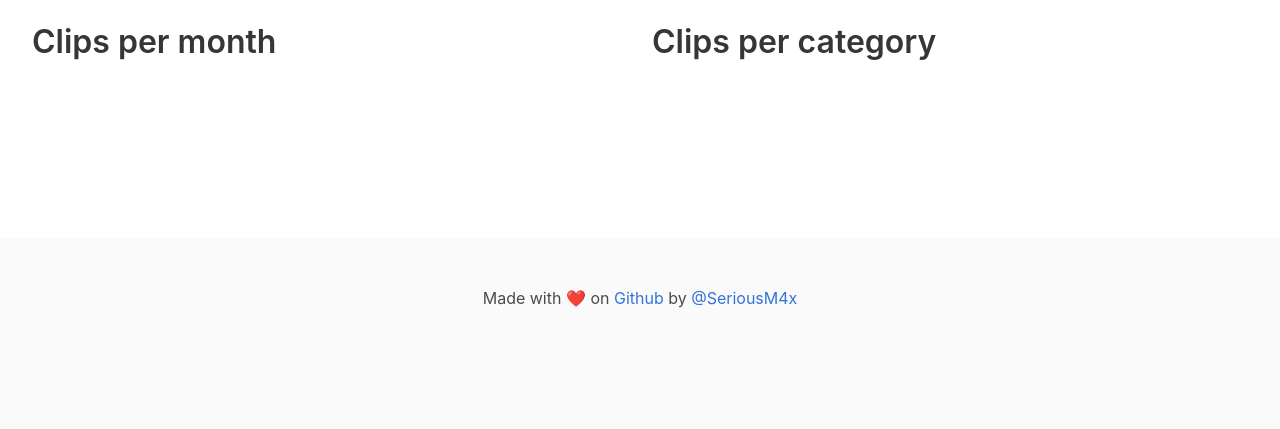
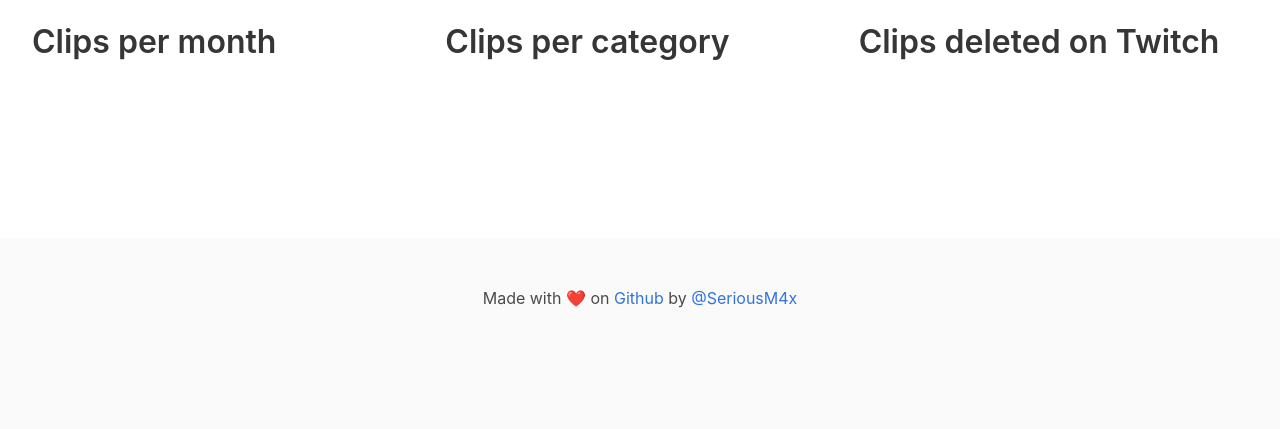
Before and after one commit to seriousm4x/twitch-clip-archive, a Django app: template clips/templates/clips/stats.html in a window 1280 px wide. Shown: the part 238-667 px from the top of the page. Run offline with Django 3.2, Linux system fonts and the light colour scheme; the template is opened without the code that fills it, so the values that code supplies are empty.

Commit message:
add chart for deleted clips on twitch

```diff
--- a/clips/static/js/stats.js
+++ b/clips/static/js/stats.js
@@ -34,3 +34,21 @@ function clips_by_category(data) {
         }
     });
 };
+
+function clips_deleted(data) {
+    Chart.defaults.global.legend.display = true;
+    var ctx = document.getElementById('clips_deleted');
+    var myChart = new Chart(ctx, {
+        type: 'pie',
+        data: data,
+        options: {
+            responsive: true,
+            maintainAspectRatio: true,
+            plugins: {
+                colorschemes: {
+                    scheme: 'tableau.Tableau10'
+                }
+            }
+        }
+    });
+};
--- a/clips/templates/clips/stats.html
+++ b/clips/templates/clips/stats.html
@@ -58,14 +58,18 @@
                 </table>
             </div>
         </div>
-        <div class="columns">
-            <div class="column is-half">
+        <div class="columns is-multiline">
+            <div class="column is-one-third-desktop is-half-tablet is-full-mobile">
                 <h2 class="title">Clips per month</h2>
                 <canvas id="clips_in_month" width="100%" height="100%"></canvas>
             </div>
-            <div class="column is-half">
+            <div class="column is-one-third-desktop is-half-tablet is-full-mobile">
                 <h2 class="title">Clips per category</h2>
                 <canvas id="clips_by_category" width="100%" height="100%"></canvas>
+            </div>
+            <div class="column is-one-third-desktop is-half-tablet is-full-mobile">
+                <h2 class="title">Clips deleted on Twitch</h2>
+                <canvas id="clips_deleted" width="100%" height="100%"></canvas>
             </div>
         </div>
     </div>
@@ -81,6 +85,7 @@
         <script>
             clips_in_month(JSON.parse("{{ clips_in_month|escapejs }}"))
             clips_by_category(JSON.parse("{{ clips_by_category|escapejs }}"))
+            clips_deleted(JSON.parse("{{ clips_deleted|escapejs }}"))
         </script>
     </footer>
 
```
Also changed, not shown: clips/views.py (+15 -1 lines).
